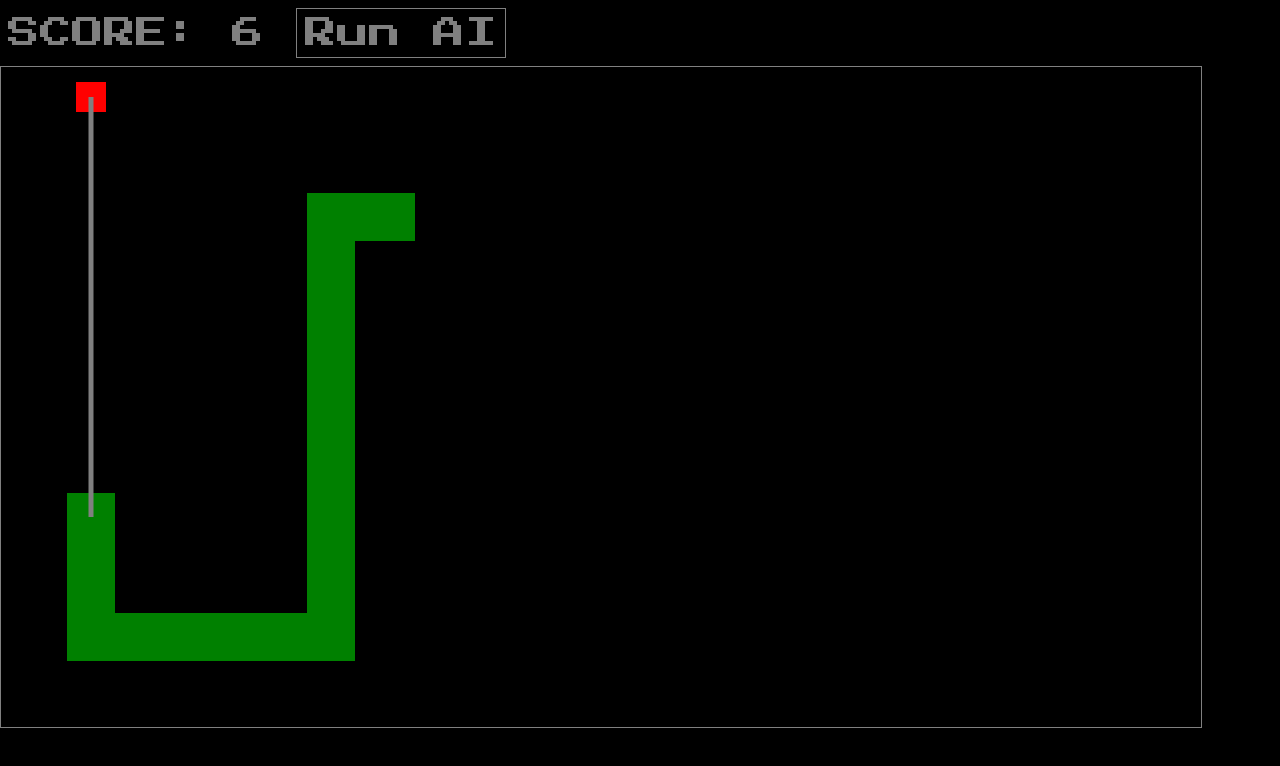
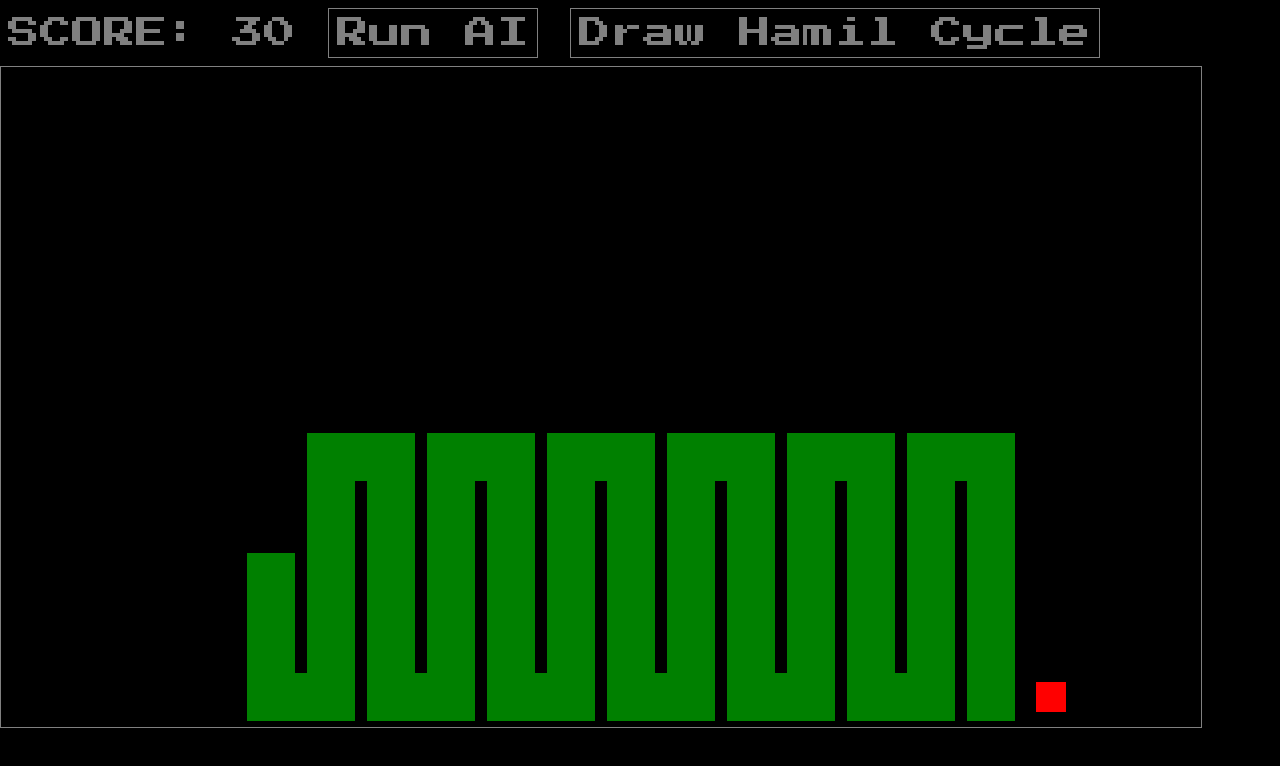
Before and after one commit to BalzGuenat/snek, a plain HTML site: page index.html in a window 1280 px wide. Both pictures are taken after a click on the button "Run AI". Drawn offline with Linux system fonts and the light colour scheme.

Commit message:
now with hamilton

```diff
--- a/ai.js
+++ b/ai.js
@@ -1,4 +1,4 @@
-delay = 50;
+delay = 1;
 running = false;
 
 ai_state = {
@@ -23,25 +23,25 @@ function sleep(ms) {
 }
 
 function init() {
-
+	ai_state.path = fillIn(hamilton(maze_w, maze_h));
+	while (!eq(ai_state.path[0], state.snake[0])) {
+		ai_state.path.push(ai_state.path.shift());
+	}
+	ai_state.path.push(ai_state.path.shift());
 }
 
 function step() {
-	if (ai_state.path.length == 0) {
-		ai_state.path = aStar(state.snake[0], state.target);
-		if (ai_state.path == null) return false;
-		// remove start
-		ai_state.path.shift();
-	}
 	var next = ai_state.path.shift();
+	ai_state.path.push(next);
 	return move(next.x - state.snake[0].x, next.y - state.snake[0].y);
 }
 
 function drawOverlay() {
+	return;
 	if (ai_state.path.length == 0) return;
 	var c = document.getElementById('maze').getContext('2d');
 	c.strokeStyle = 'gray';
-	c.lineWidth = 5;
+	c.lineWidth = 2;
 	c.beginPath();
 	var start = state.snake[0];
 	var sc = center(start.x, start.y);
@@ -126,3 +126,64 @@ class MapWithDefault extends Map {
 		return this.has(key) ? super.get(key) : Infinity;
 	}
 }
+
+function drawHamil() {
+	var p = hamilton(maze_w, maze_h);
+	var c = document.getElementById('maze').getContext('2d');
+	c.strokeStyle = 'gray';
+	c.lineWidth = 2;
+	c.beginPath();
+	var start = p[0];
+	var sc = center(start.x, start.y);
+	c.moveTo(sc.x, sc.y);
+	for (var i = 1; i < p.length; i++) {
+		var next = p[i];
+		var nc = center(next.x, next.y);
+		c.lineTo(nc.x, nc.y);
+	}
+	c.closePath();
+	c.stroke();
+}
+
+function hamilton(w, h) {
+	var cut = Math.floor((h-1)/2);
+	var p = [{x:0,y:0}];
+	for (var i = 1; i < w - 2; i += 2) {
+		p.push({x:i,y:0}, {x:i,y:cut}, {x:i+1,y:cut}, {x:i+1,y:0});
+	}
+
+	if (w % 2 == 0) {
+		p.push({x:w-1,y:0}, {x:w-1,y:h-1});
+	} else {
+		for (var i = 0; i < h - 3; i += 2) {
+			p.push({x:w-1,y:i}, {x:w-1,y:i+1}, {x:w-2,y:i+1}, {x:w-2,y:i+2});
+		}
+		p.push({x:w-1,y:h-2}, {x:w-1,y:h-1});
+	}
+
+	for (var i = w - 2 - w % 2; i > 1; i -= 2) {
+		p.push({x:i,y:h-1}, {x:i,y:cut+1}, {x:i-1,y:cut+1}, {x:i-1,y:h-1});
+	}
+	p.push({x:0,y:h-1});
+	return p;
+}
+
+function fillIn(p) {
+	p.push(p[0]);
+	for (var i = 0; i < p.length - 1; i++) {
+		toSplice = [];
+		var xsign = Math.sign(p[i+1].x - p[i].x);
+		for (var j = p[i].x + xsign; j*xsign < p[i+1].x*xsign; j += xsign) {
+			toSplice.push({x:j,y:p[i].y});
+		}
+		var ysign = Math.sign(p[i+1].y - p[i].y);
+		for (var j = p[i].y + ysign; j*ysign < p[i+1].y*ysign; j += ysign) {
+			toSplice.push({x:p[i].x,y:j});
+		}
+		var args = [i+1, 0].concat(toSplice);
+		Array.prototype.splice.apply(p, args);
+		i += toSplice.length;
+	}
+	p.pop();
+	return p;
+}
--- a/index.html
+++ b/index.html
@@ -17,6 +17,9 @@
 		<div>
 			<button onclick="runAi()">Run AI</button>
 		</div>
+		<div>
+			<button onclick="drawHamil()">Draw Hamil Cycle</button>
+		</div>
 	</div>
 	<canvas id="maze"></canvas>
 </body>
```
